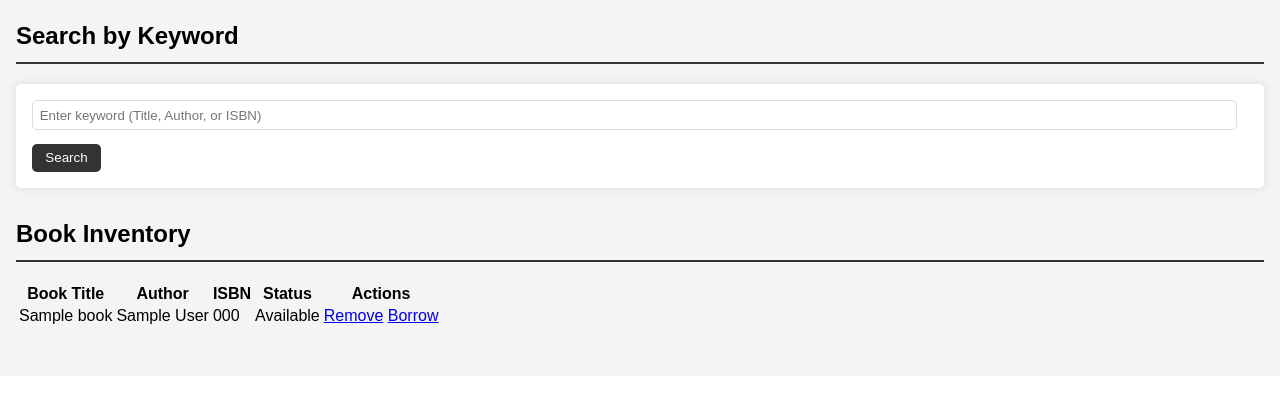
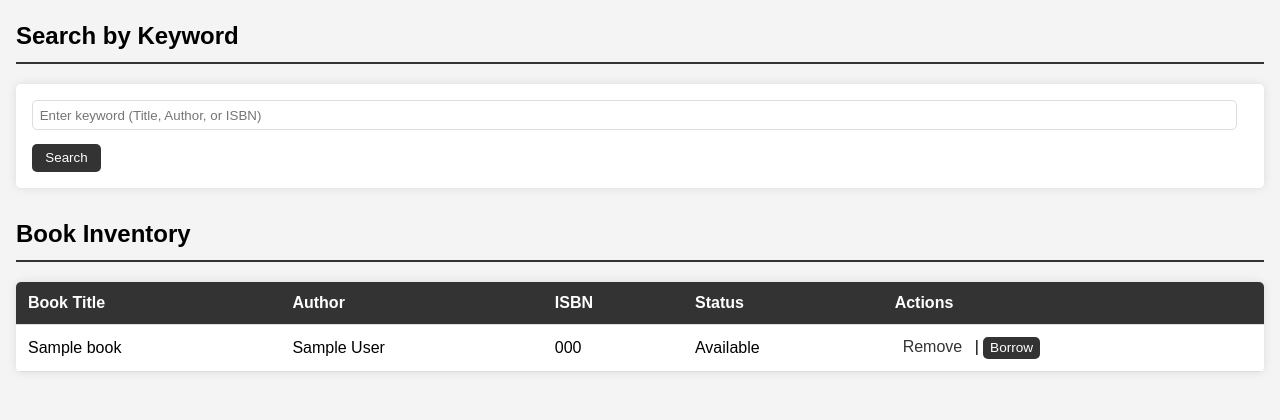
Before and after one commit to Ahmedyehia12/LibraryManagmentSystem, a Flask app: template templates/index.html in a window 1280 px wide. Shown: the part 516-936 px from the top of the page. Before the commit the page ends 840 px from the top, so only its background shows below. Run offline with Flask 3, Linux system fonts and the light colour scheme; the template is opened without the code that fills it: most values are stand-ins (such as "Sample title", 1, 10 or a date in 2020).

Commit message:
Update index.html

```diff
--- a/templates/index.html
+++ b/templates/index.html
@@ -18,22 +18,6 @@
             color: #fff;
             padding: 1em 0;
             text-align: center;
-        }
-
-        nav ul {
-            list-style: none;
-            padding: 0;
-            margin: 0;
-        }
-
-        nav ul li {
-            display: inline;
-            margin: 0 1em;
-        }
-
-        nav ul li a {
-            color: #fff;
-            text-decoration: none;
         }
 
         main {
@@ -88,28 +72,49 @@
             background-color: #555;
         }
 
-        /* List and Link Styles */
-        ul {
-            list-style: none;
-            padding: 0;
-            margin: 0;
+        /* Table Styles */
+        table {
+            width: 100%;
+            border-collapse: collapse;
+            background-color: #fff;
+            border-radius: 5px;
+            overflow: hidden;
+            box-shadow: 0 0 10px rgba(0, 0, 0, 0.1);
         }
 
-        ul li {
-            background-color: #fff;
-            padding: 1em;
-            border-radius: 5px;
-            margin-bottom: 0.5em;
-            box-shadow: 0 0 5px rgba(0, 0, 0, 0.1);
+        table th,
+        table td {
+            padding: 0.75em;
+            text-align: left;
+            border-bottom: 1px solid #ddd;
         }
 
-        ul li a {
+        table th {
+            background-color: #333;
+            color: #fff;
+        }
+
+        table td button {
+            background-color: #333;
+            color: #fff;
+            border: none;
+            padding: 0.25em 0.5em;
+            border-radius: 5px;
+            cursor: pointer;
+            font-size: 0.85em;
+        }
+
+        table td button:hover {
+            background-color: #555;
+        }
+
+        table td a {
             color: #333;
             text-decoration: none;
             margin: 0 0.5em;
         }
 
-        ul li a:hover {
+        table td a:hover {
             text-decoration: underline;
         }
 
@@ -157,7 +162,7 @@
         <!-- Book Inventory -->
         <section>
             <h2>Book Inventory</h2>
-            <table>
+            <table id="book-list">
                 <thead>
                     <tr>
                         <th>Book Title</th>
@@ -167,8 +172,7 @@
                         <th>Actions</th>
                     </tr>
                 </thead>
-                <tbody id="book-list">
-                    <!-- Example book entries -->
+                <tbody>
                     {% for book in books %}
                         <tr data-isbn="{{ book.isbn }}" data-title="{{ book.title }}" data-author="{{ book.author }}">
                             <td>{{ book.title }}</td>
@@ -176,11 +180,11 @@
                             <td>{{ book.isbn }}</td>
                             <td>{{ book.status }}</td>
                             <td>
-                                <a href="/remove_book/{{ book.isbn }}">Remove</a>
+                                <a href="/remove_book/{{ book.isbn }}">Remove</a> |
                                 {% if book.status == 'Available' %}
-                                    <a href="/borrow_book/{{ book.isbn }}">Borrow</a>
+                                    <button onclick="location.href='/borrow_book/{{ book.isbn }}'">Borrow</button>
                                 {% else %}
-                                    <a href="/return_book/{{ book.isbn }}">Return</a>
+                                    <button onclick="location.href='/return_book/{{ book.isbn }}'">Return</button>
                                 {% endif %}
                             </td>
                         </tr>
@@ -195,11 +199,11 @@
         document.getElementById('isbn-search-form').addEventListener('submit', function(event) {
             event.preventDefault();
             const isbn = document.getElementById('isbn-search').value.trim();
-            const books = document.querySelectorAll('#book-list li');
+            const books = document.querySelectorAll('#book-list tbody tr');
 
             books.forEach(book => {
                 if (book.getAttribute('data-isbn') === isbn || isbn === '') {
-                    book.style.display = 'list-item';
+                    book.style.display = '';
                 } else {
                     book.style.display = 'none';
                 }
@@ -212,7 +216,7 @@
         document.getElementById('keyword-search-form').addEventListener('submit', function(event) {
             event.preventDefault();
             const keyword = document.getElementById('keyword-search').value.trim().toLowerCase();
-            const books = document.querySelectorAll('#book-list li');
+            const books = document.querySelectorAll('#book-list tbody tr');
 
             books.forEach(book => {
                 const title = book.getAttribute('data-title').toLowerCase();
@@ -220,7 +224,7 @@
                 const isbn = book.getAttribute('data-isbn').toLowerCase();
 
                 if (title.includes(keyword) || author.includes(keyword) || isbn.includes(keyword)) {
-                    book.style.display = 'list-item';
+                    book.style.display = '';
                 } else {
                     book.style.display = 'none';
                 }
```
